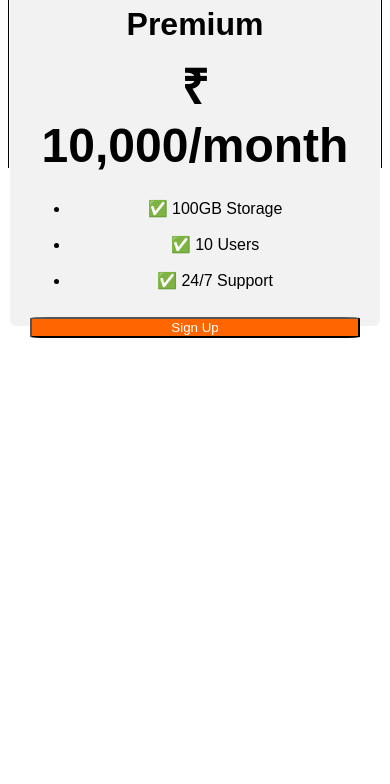
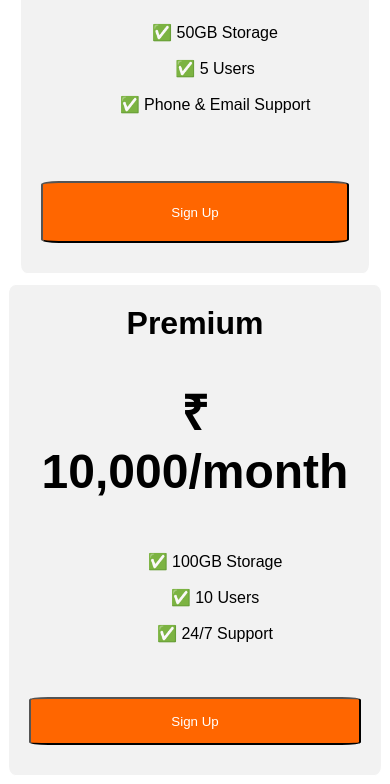
Before and after one commit to jaysugave/Flexbox-Pricing-Table-project, a plain HTML site: page index.html in a window 390 px wide. Shown: the part 728-1512 px from the top of the page. Before the commit the page ends 1066 px from the top, so only its background shows below. Drawn offline with Linux system fonts and the light colour scheme; a web font is replaced by a local one.

Commit message:
Update index.html

```diff
--- a/index.html
+++ b/index.html
@@ -33,13 +33,13 @@
       display:flex;
       flex-wrap: wrap;
       align-items: center;
-      height: 886px;
-      border: 1px solid black;
+      height: 100vh;
       justify-content: space-between;
       gap:10px;
     }
     .plan-features>li{
       margin-bottom: 17px;
+      list-style:none;
     }
     .plan-price{
       font-size: 3rem;
@@ -57,6 +57,10 @@
 
     /* Hint: What can you do with a media query and flexbox? */
     @media (max-width: 1250px) {
+      .pricing-container{
+        flex-direction:column;
+        height:100%;
+      }
 
     }
   </style>
```
